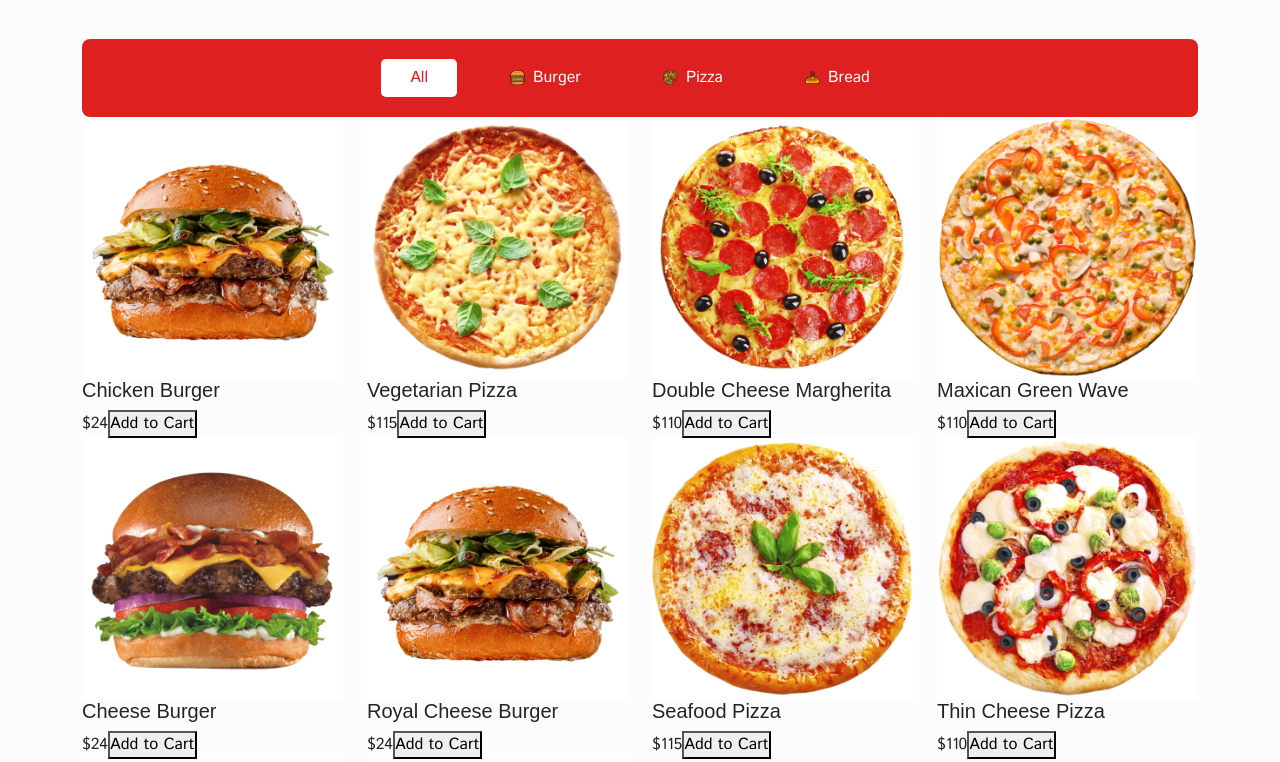
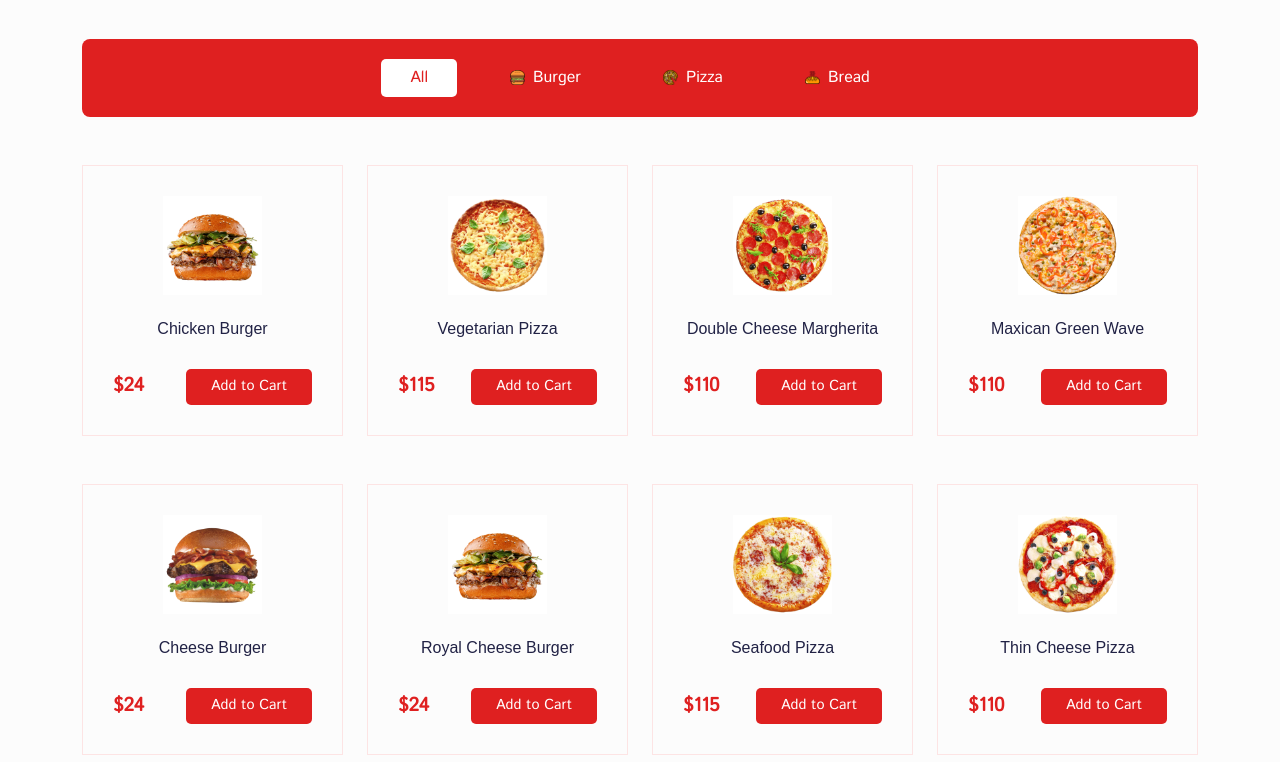
Before and after one commit to Andrewmoren/e_commerce_pizza, a React (Create React App) app: page /home in a window 1280 px wide. Shown: the part 1632-2394 px from the top of the page. Built offline with nearby package versions, Linux system fonts and the light colour scheme; a web font is replaced by a local one.

Commit message:
productCard: create cart

```diff
--- a/src/components/UI/product-card/ProductCard.jsx
+++ b/src/components/UI/product-card/ProductCard.jsx
@@ -1,6 +1,6 @@
 import React from "react";
 
-import productImg from "../../../assets/images/product_2.1.jpg";
+import "../../../styles/product-card.css";
 
 import { Link } from "react-router-dom";
 
@@ -11,16 +11,16 @@
   return (
     <div className="product__item">
       <div className="product__img">
-        <img src={image01} alt="product__image" className="w-100" />
+        <img src={image01} alt="product__image" className="w-50" />
       </div>
 
       <div className="product__content">
         <h5>
           <Link to={`/foods/${id}`}>{title}</Link>
         </h5>
-        <div>
+        <div className="d-flex align-items-center justify-content-between">
           <span className="product__price">${price}</span>
-          <button className="addToCart">Add to Cart</button>
+          <button className="addToCart__btn">Add to Cart</button>
         </div>
       </div>
     </div>
--- a/src/pages/Home.jsx
+++ b/src/pages/Home.jsx
@@ -161,7 +161,7 @@
             </Col>
 
             {products.map((item) => (
-              <Col lg="3" mb="4" key={item.id}>
+              <Col lg="3" mb="4" key={item.id} className="mt-5">
                 <ProductCard item={item} />
               </Col>
             ))}
--- a/src/styles/product-card.css
+++ b/src/styles/product-card.css
@@ -0,0 +1,39 @@
+.product__item {
+    border: 1px solid #fde4e4;
+    text-align: center;
+    padding: 30px;
+    cursor: pointer;
+}
+
+.product__img {
+    margin-bottom: 20px;
+    transition: 0.4s;
+}
+
+.product__img:hover {
+    transform: scale(1.2);
+}
+
+.product__content h5 a {
+    color: #212245;
+    font-size: 1rem;
+}
+
+.product__content h5 {
+    margin-bottom: 30px;
+}
+
+.product__price {
+    font-weight: 600;
+    font-size: 1.2rem;
+    color: #df2020;
+}
+
+.addToCart__btn {
+    border: none;
+    padding: 7px 25px;
+    background: #df2020;
+    color: #fff;
+    border-radius: 5px;
+    font-size: 0.9rem;
+}
```
